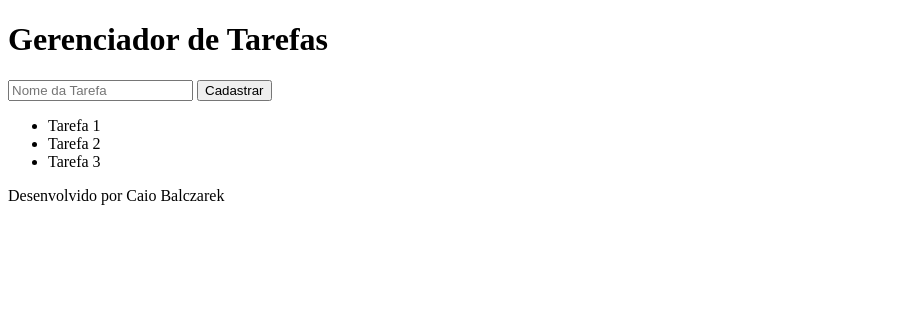
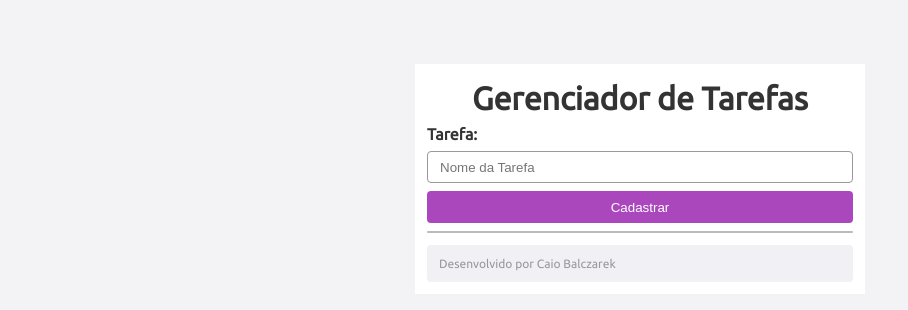
Before and after one commit to CaioBalc/Gerenciador-de-Tarefas, a PHP site: page / in a window 1280 px wide. Shown: the top 310 px of the page, without its empty margins (0-908 px from the left). Run offline with PHP 8.4, Linux system fonts and the light colour scheme.

Commit message:
Versão 1.1

```diff
--- a/index.php
+++ b/index.php
@@ -1,8 +1,27 @@
+<?php
+
+session_start();
+
+if (!isset($_SESSION["tasks"])) {
+    $_SESSION["tasks"] = array();
+}
+
+if (isset($_GET["task_name"])) {
+    array_push($_SESSION["tasks"], $_GET["task_name"]);
+    unset($_GET["task_name"]);
+}
+
+?>
+
 <!DOCTYPE html>
-<html lang="en">
+<html lang="pt-br">
 <head>
     <meta charset="UTF-8">
     <meta name="viewport" content="width=device-width, initial-scale=1.0">
+    <link rel="stylesheet" href="style.css">
+    <link rel="preconnect" href="https://fonts.googleapis.com">
+    <link rel="preconnect" href="https://fonts.gstatic.com" crossorigin>
+    <link href="https://fonts.googleapis.com/css2?family=Ubuntu&display=swap" rel="stylesheet">
     <title>Gerenciador de Tarefas</title>
 </head>
 <body>
@@ -13,7 +32,7 @@
     </div>
     <div class= "form">
         <form action="" method="get">
-            <label for="task_name"></label>
+            <label for="task_name">Tarefa:</label>
             <input type="text" name="task_name" placeholder="Nome da Tarefa">
             <button type="submit">Cadastrar</button>
         </form>
@@ -22,11 +41,18 @@
 
     </div>
     <div class="list-tasks">
-        <ul>
-            <li>Tarefa 1</li>
-            <li>Tarefa 2</li>
-            <li>Tarefa 3</li>
-        </ul>
+        <?php
+            if (isset($_SESSION["tasks"])) {
+                echo "<ul>";
+
+                foreach ($_SESSION["tasks"] as $key => $task) {
+                    echo "<li>$task</li>";
+                }
+
+                echo "</ul>";
+            }
+        ?>
+
     </div>
     <div class="footer">
         <p>Desenvolvido por Caio Balczarek</p>
--- /dev/null
+++ b/style.css
@@ -0,0 +1,120 @@
+* {
+    margin: 0;
+    padding: 0;
+    box-sizing: border-box;
+}
+
+body {
+    background-color: #f3f3f5;
+    color: #333;
+    font-family: 'Ubuntu', sans-serif;
+}
+
+.container {
+    background-color: #fff;
+    max-width: 450px;
+    margin-top: 5%;
+    margin-left: auto;
+    margin-right: auto;
+    padding: 12px;
+}
+
+.header {
+    display: flex;
+    justify-content: center;
+    align-items: 4px;
+    margin-top: 4px;
+    margin-bottom: 4px;
+}
+
+.form {
+    margin-top: 4px;
+    margin-bottom: 4px;
+}
+
+.form form {
+    display: flex;
+    justify-content: center;
+    flex-direction: column;
+}
+
+.form label {
+    font-weight: bold;
+    margin-top: 4px;
+    margin-bottom: 4px;
+}
+
+.form input {
+    height: 32px;
+    margin-top: 4px;
+    margin-bottom: 4px;
+    padding-left: 12px;
+    border: 1px solid #999;
+    border-radius: 4px;
+}
+
+.form input:focus {
+    background: #f0f0f5;
+}
+
+.form button {
+    background: #ab47bc;
+    height: 32px;
+    border: none;
+    border-radius: 4px;
+    color: #fff;
+    margin-top: 4px;
+    margin-bottom: 4px;
+
+    transition: background 0.3s;
+}
+
+.form button:hover{
+    background: #ce93d8;
+}
+
+.separator {
+    background: #bbb;
+    height: 2px;
+    border-radius: 1px;
+}
+
+.list-tasks {
+    margin-top: 12px;
+    margin-bottom: 12px;
+}
+
+.list-tasks ul {
+    list-style: none;
+}
+
+.list-tasks ul li {
+    background: #4db6ac;
+    height: 54px;
+    border-radius: 4px;
+    color: #fff;
+    margin-top: 4px;
+    margin-bottom: 4px;
+    padding: 12px;
+
+    display: flex;
+    justify-content: left;
+    align-items: center;
+
+    transition: background 0.3s;
+}
+
+.list-tasks ul li:hover {
+    background: #80cbc4;
+}
+
+.footer {
+    background: #f0f0f5;
+    border-radius: 4px;
+    padding: 12px;
+}
+
+.footer p {
+    color: #999;
+    font-size: 12px;
+}
```
